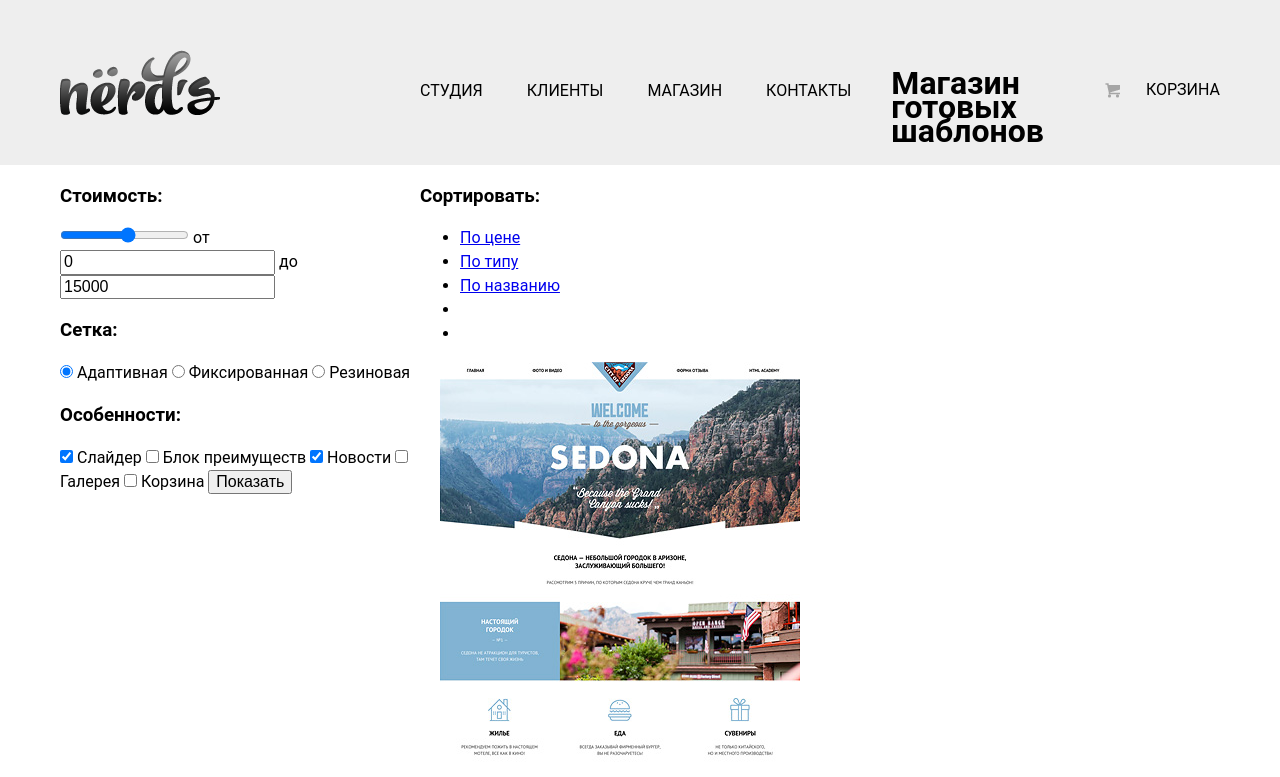
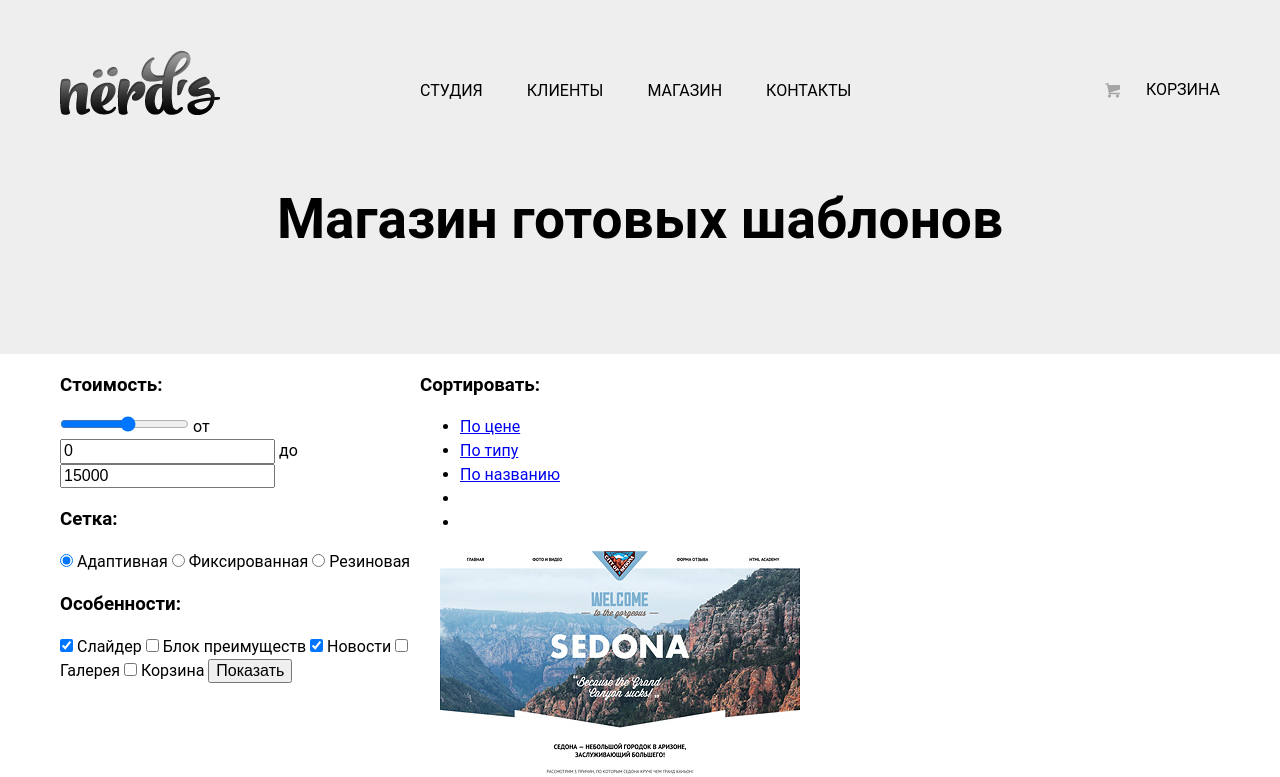
Before and after one commit to hramn1/139638-nerds, a plain HTML site: page catalog.html in a window 1280 px wide. Shown: the top 777 px of the page. Drawn offline with Linux system fonts and the light colour scheme.

Commit message:
правки

```diff
--- a/catalog.html
+++ b/catalog.html
@@ -9,7 +9,7 @@
 	<body>
 		<header>
 			<div class="container clearfix ">
-				<div class="row ">
+				<div class="row clearfix ">
 					<div class="logo">
 						<a href="index.html">
 							<img src="img/nerds-logo.png" alt="Логотип">
@@ -28,7 +28,7 @@
 					</div>
 				</div>
 				<div class="row">
-					<h1>Магазин готовых шаблонов</h1>
+					<h1 class="catalogHeading">Магазин готовых шаблонов</h1>
 				</div>
 			</div>
 		</header>
--- a/css/style.css
+++ b/css/style.css
@@ -409,6 +409,7 @@ ul.features sup
 	left:50%;
 	background-color:#ffffff;
 	margin: -275px -470px;
+	box-shadow: 0px 16px 20px 2px rgba(0, 0, 0, 0.75);
 }
 .social
 {
@@ -461,3 +462,11 @@ ul.features sup
 {
 	margin-top:10px;
 }
+h1.catalogHeading
+{
+	text-align: center;
+    font-size: 55px;
+	line-height: 55px;
+	margin-top: 70px;
+	margin-bottom:107px;
+}
```
